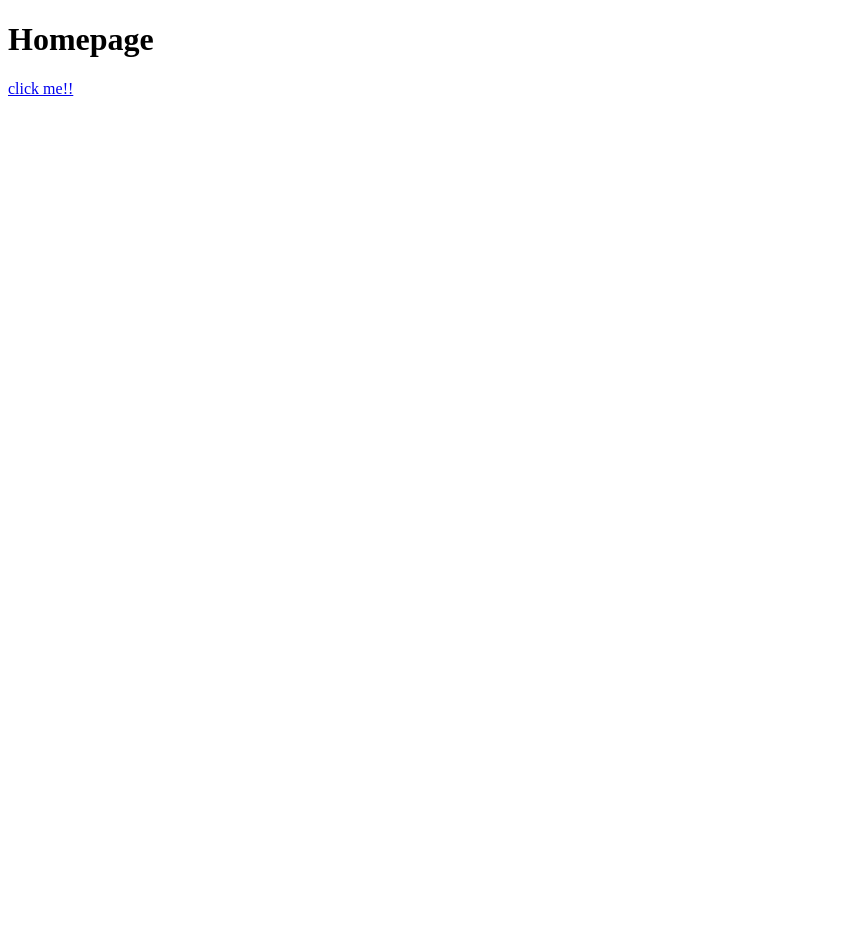
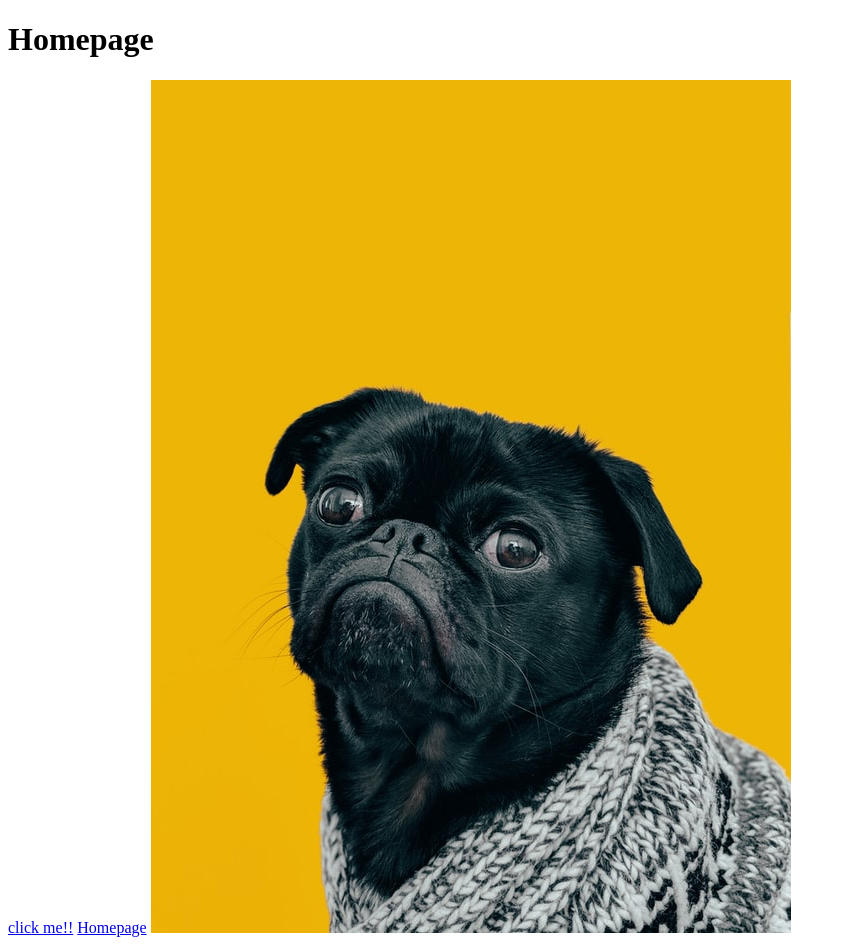
Before and after one commit to s1ddy/Links-Images, a plain HTML site: page index.html in a window 1280 px wide. Shown: the whole page, without its empty margins (0-846 px from the left). Before the commit the page ends 800 px from the top, so only its background shows below. Drawn offline with Linux system fonts and the light colour scheme.

Commit message:
Complete

```diff
--- a/index.html
+++ b/index.html
@@ -9,5 +9,9 @@
 <body>
     <h1>Homepage</h1>
     <a href="https://www.theodinproject.com/about">click me!!</a>
+
+    <a href="aboutme.html">Homepage</a>
+
+    <img src="images/charles-deluvio-Mv9hjnEUHR4-unsplash.jpg" alt="dog">
 </body>
 </html>
```
Also changed, not shown: images/charles-deluvio-Mv9hjnEUHR4-unsplash.jpg (added).
